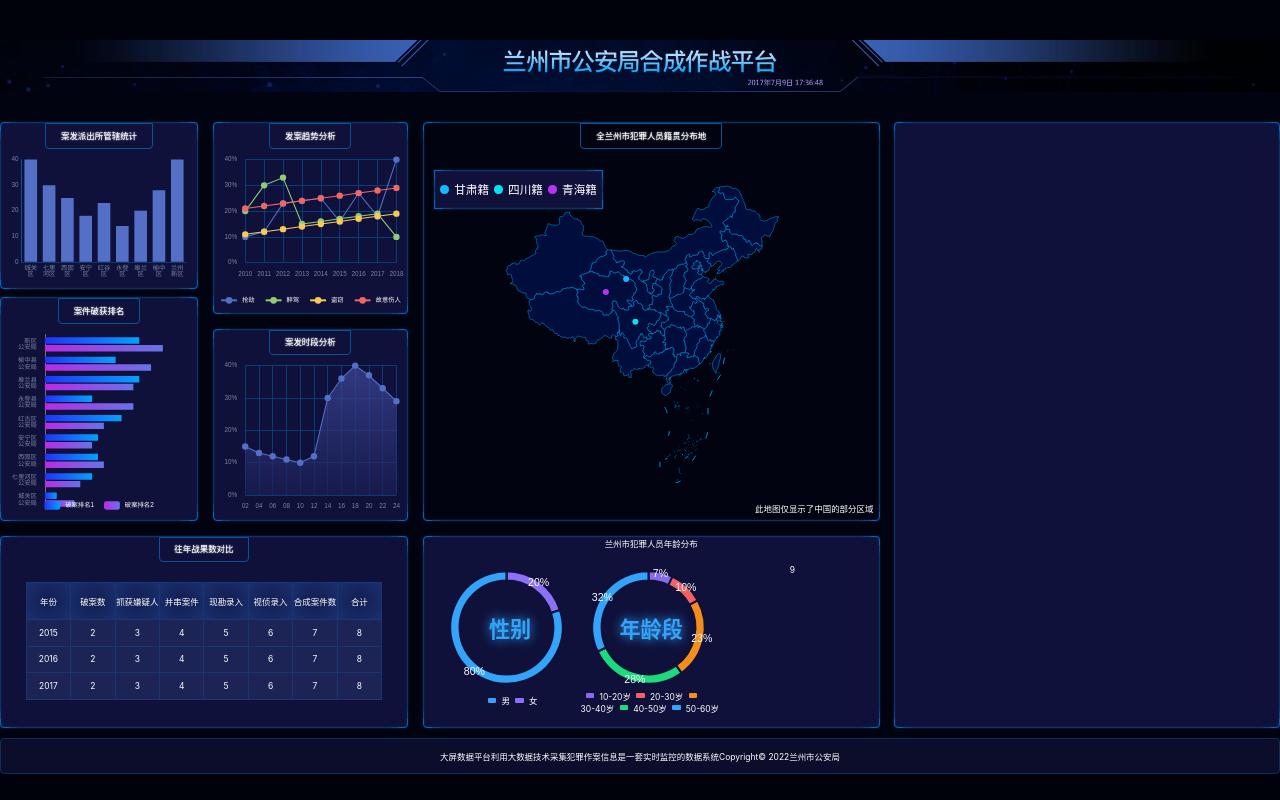
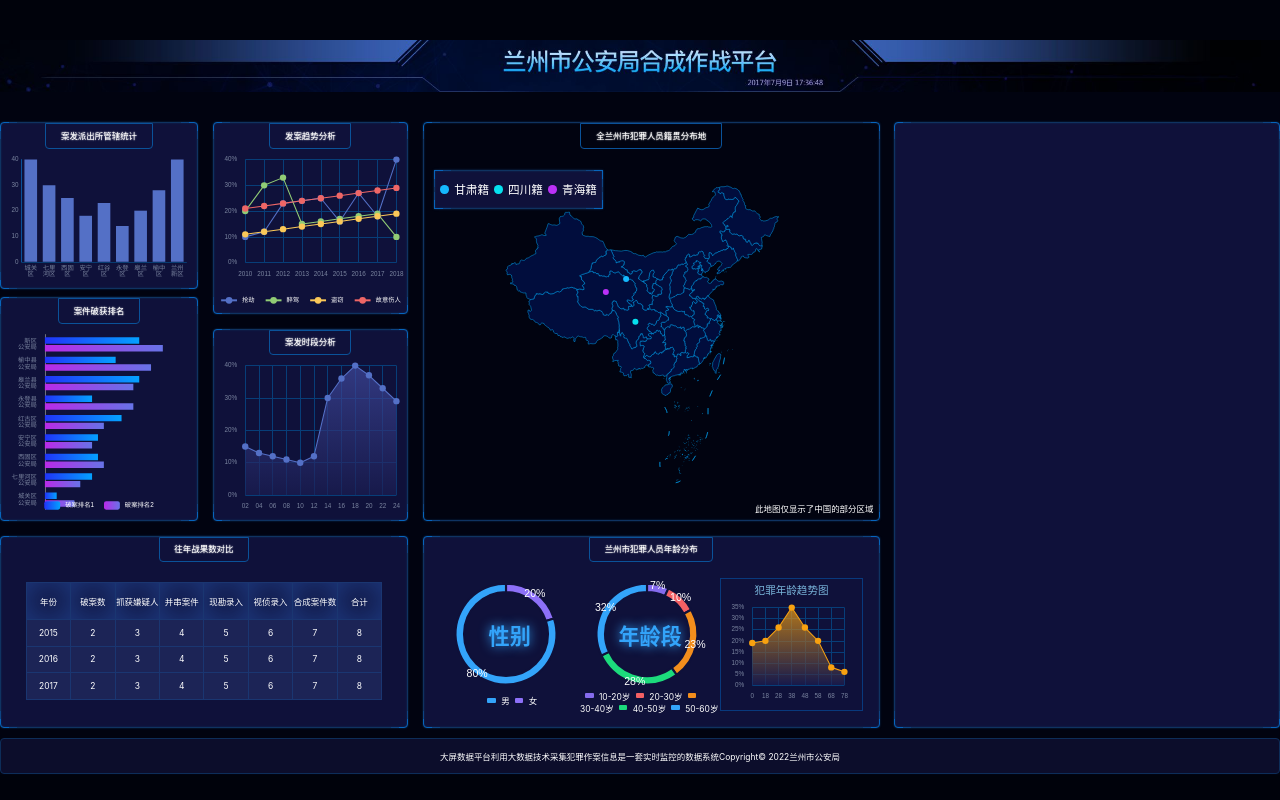
Before and after one commit to LuLiang0307/BigScreen-OriginCode, a React (Vite) app: page /#/ in a window 1280 px wide. Built offline with nearby package versions, Linux system fonts and the light colour scheme.

Commit message:
完成chart9

```diff
--- a/src/components/chart-9.tsx
+++ b/src/components/chart-9.tsx
@@ -1,20 +1,58 @@
 import React, { useEffect, useRef } from 'react';
 import * as echarts from 'echarts';
 import { px } from '../shared/px';
-import china from '../geo/china.js';
 import { createEchartOptions } from '../shared/create-echart-options';
 
 export const Chart9 = () => {
   const divRef = useRef(null);
   useEffect(() => {
     var myEchart = echarts.init(divRef.current);
+    myEchart.setOption(createEchartOptions({
+      color: '#F7A110',
+      xAxis: {
+        type: 'category',
+        boundaryGap: false,
+        data: [0, 18, 28, 38, 48, 58, 68, 78],
+        splitLine: { show: true, lineStyle: { color: '#073E78' } },
+        axisTick: { show: false },
+        axisLine: { show: false },
+      },
+      yAxis: {
+        type: 'value',
+        splitLine: { lineStyle: { color: '#073E78' } },
+        axisLabel: {
+          formatter(val) {
+            return val * 100 + '%';
+          }
+        }
+      },
+      series: [{
+        type: 'line',
+        data: [
+          0.19, 0.20, 0.26,
+          0.35, 0.26, 0.20,
+          0.08, 0.06
+        ],
+        symbol: 'circle',
+        symbolSize: px(12),
+        lineStyle: { width: px(2) },
+        areaStyle: {
+          color: new echarts.graphic.LinearGradient(0, 0, 0, 1, [{
+            offset: 0,
+            color: '#F7A110'
+          }, {
+            offset: 1,
+            color: '#1B1D52'
+          }]),
+        }
+      }]
+    }));
   }, []);
 
   return (
-    <div className="年龄段-图3">9
-      <div ref={divRef} className="chart">
-
-      </div>
+    <div className="年龄段-图3">
+      <h3>犯罪年龄趋势图</h3>
+      <div ref={divRef} className="chart" />
     </div>
   )
 }
--- a/src/pages/home.scss
+++ b/src/pages/home.scss
@@ -102,7 +102,7 @@
     .时段分析,
     .战果,
     .籍贯分布地,
-    .年龄分布 {
+    .年龄段 {
       height: px(315);
       display: flex;
       flex-direction: column;
@@ -306,6 +306,10 @@
           justify-content: flex-start;
         }
       }
+      &-图3 {
+        border: 1px solid #08397d;
+        h3 {font-size: px(20); color: #7ab6db; margin-top: px(6);}
+      }
     }
 
   }
```
